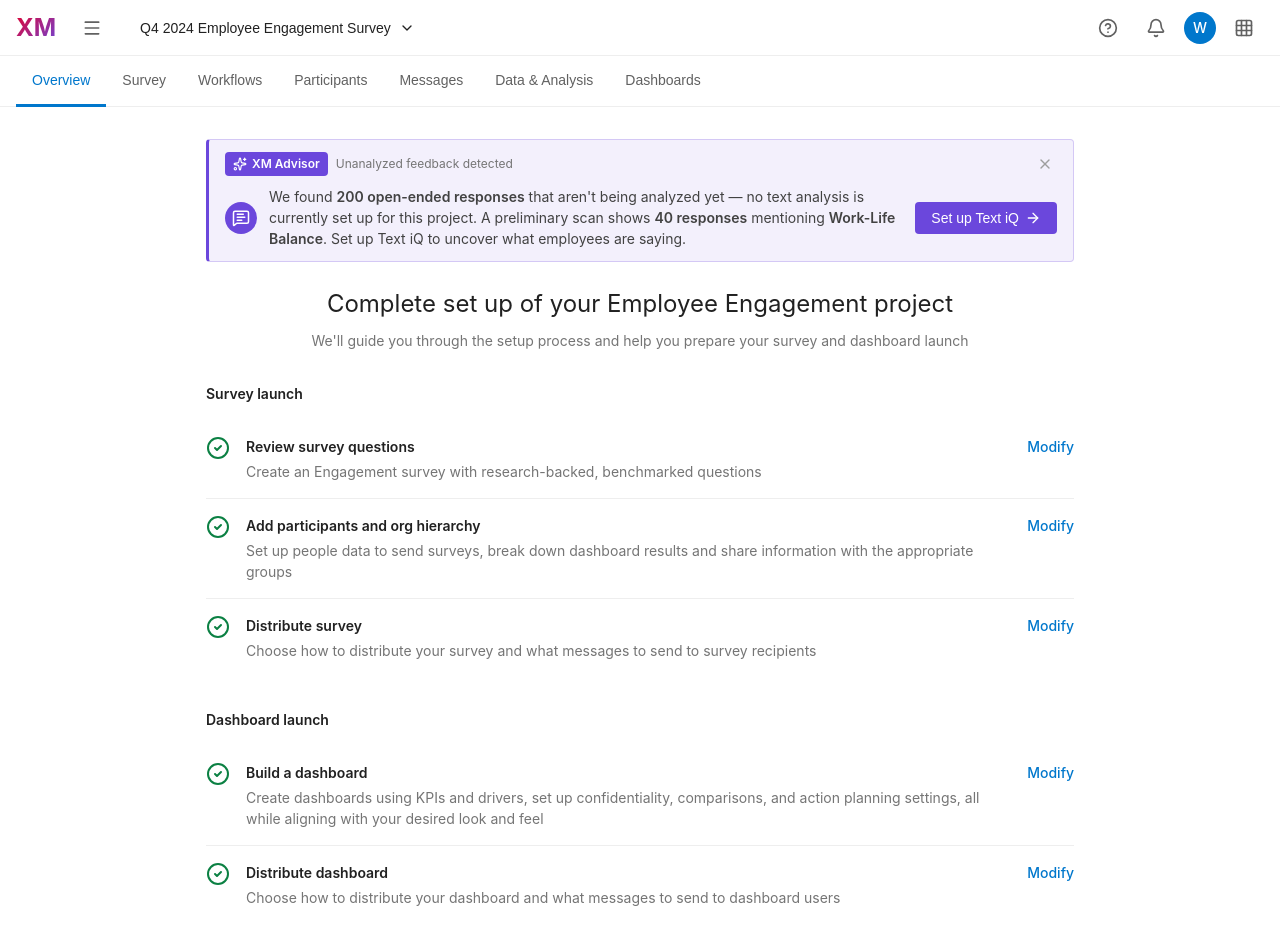
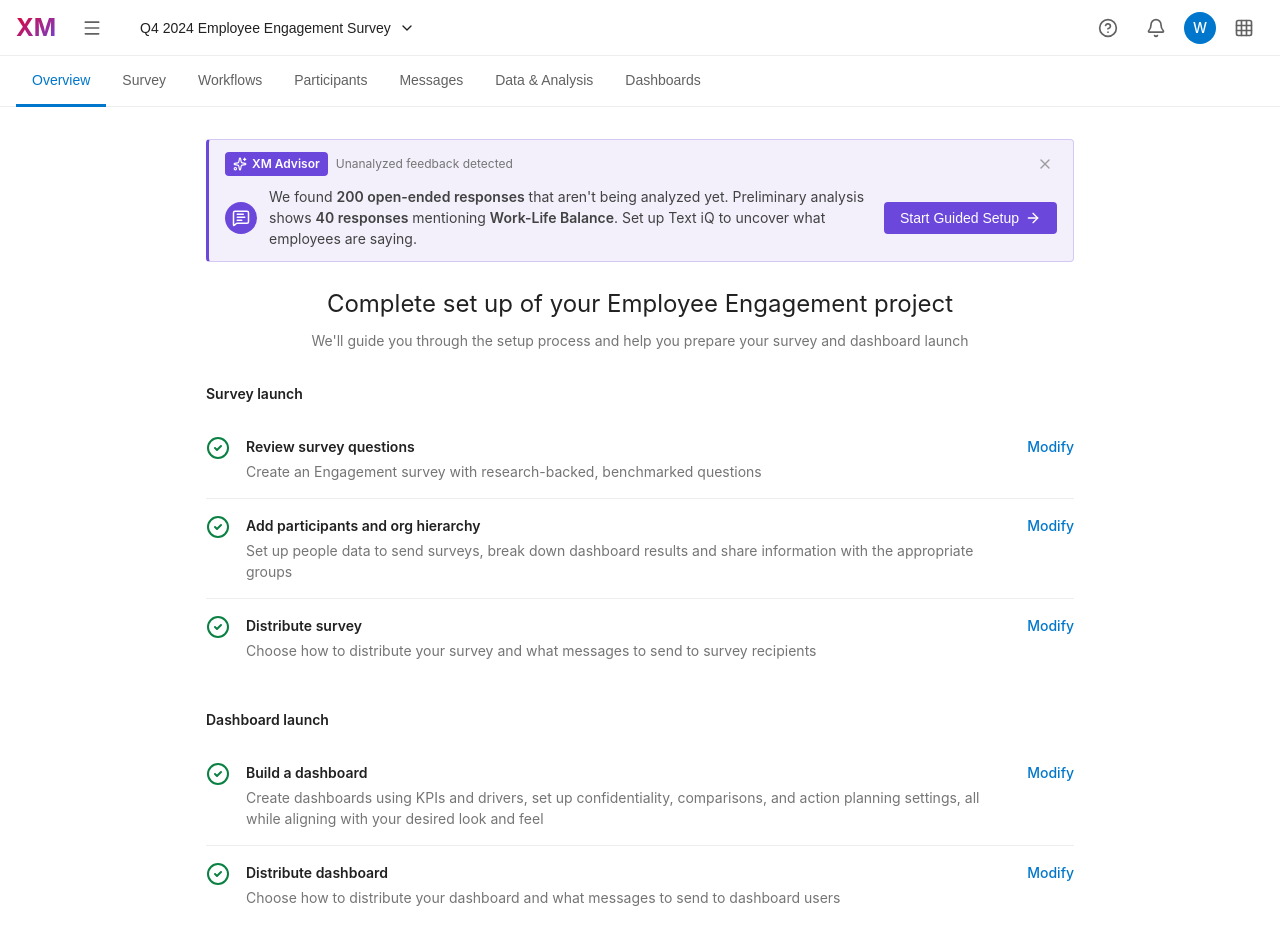
Before and after one commit to nkalodner-ex/ex-maturity, a React (Vite) app: page / in a window 1280 px wide. Shown: the top 944 px of the page. Built offline with nearby package versions, Linux system fonts and the light colour scheme.

Commit message:
fix: simplify XM Advisor nudge copy and update CTA to Start Guided Setup
Co-Authored-By: Claude Opus 4.6 <noreply@anthropic.com>

```diff
--- a/src/App.tsx
+++ b/src/App.tsx
@@ -115,17 +115,19 @@ function App() {
                 </div>
                 <div className="xm-nudge-content">
                   <span className="xm-nudge-text">
-                    We found <strong>{insights.totalComments.toLocaleString()} open-ended responses</strong> that aren't being analyzed yet — no text analysis is currently set up for this project.{' '}
+                    We found <strong>{insights.totalComments.toLocaleString()} open-ended responses</strong> that aren't being analyzed yet.{' '}
                     {topDecliningTheme ? (
                       <>
-                        A preliminary scan shows <strong>{topDecliningTheme.commentCount} responses</strong> mentioning <strong>{topDecliningTheme.name}</strong>. Set up Text iQ to uncover what employees are saying.
+                        Preliminary analysis shows <strong>{topDecliningTheme.commentCount} responses</strong> mentioning <strong>{topDecliningTheme.name}</strong>.
                       </>
                     ) : (
-                      <>Set up Text iQ to uncover the themes and sentiment in your employee feedback.</>
+                      <>
+                      </>
                     )}
+                    {' '}Set up Text iQ to uncover what employees are saying.
                   </span>
                   <button className="xm-nudge-cta" onClick={() => setShowTextIQSetup(true)}>
-                    Set up Text iQ
+                    Start Guided Setup
                     <ArrowRight size={16} />
                   </button>
                 </div>
```
